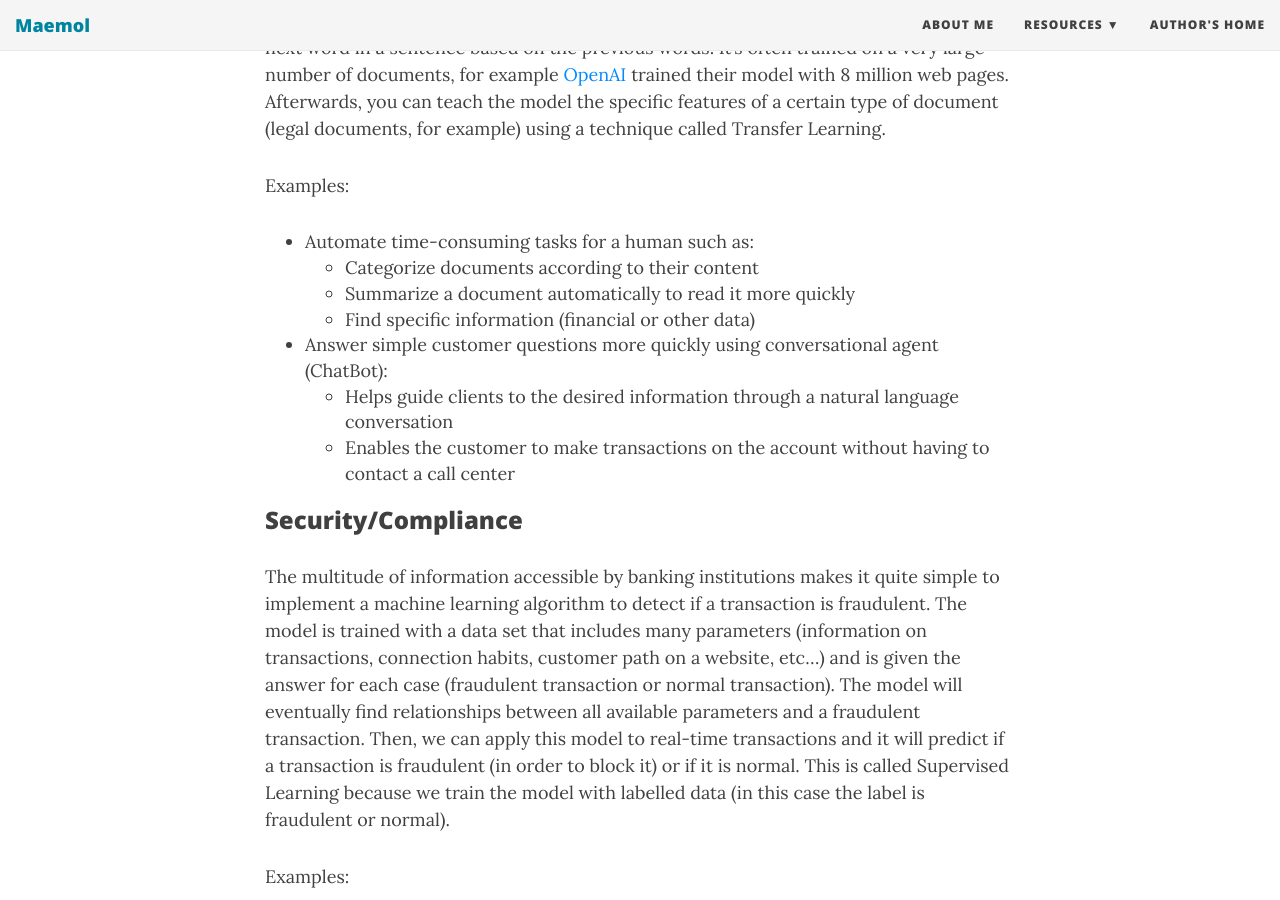
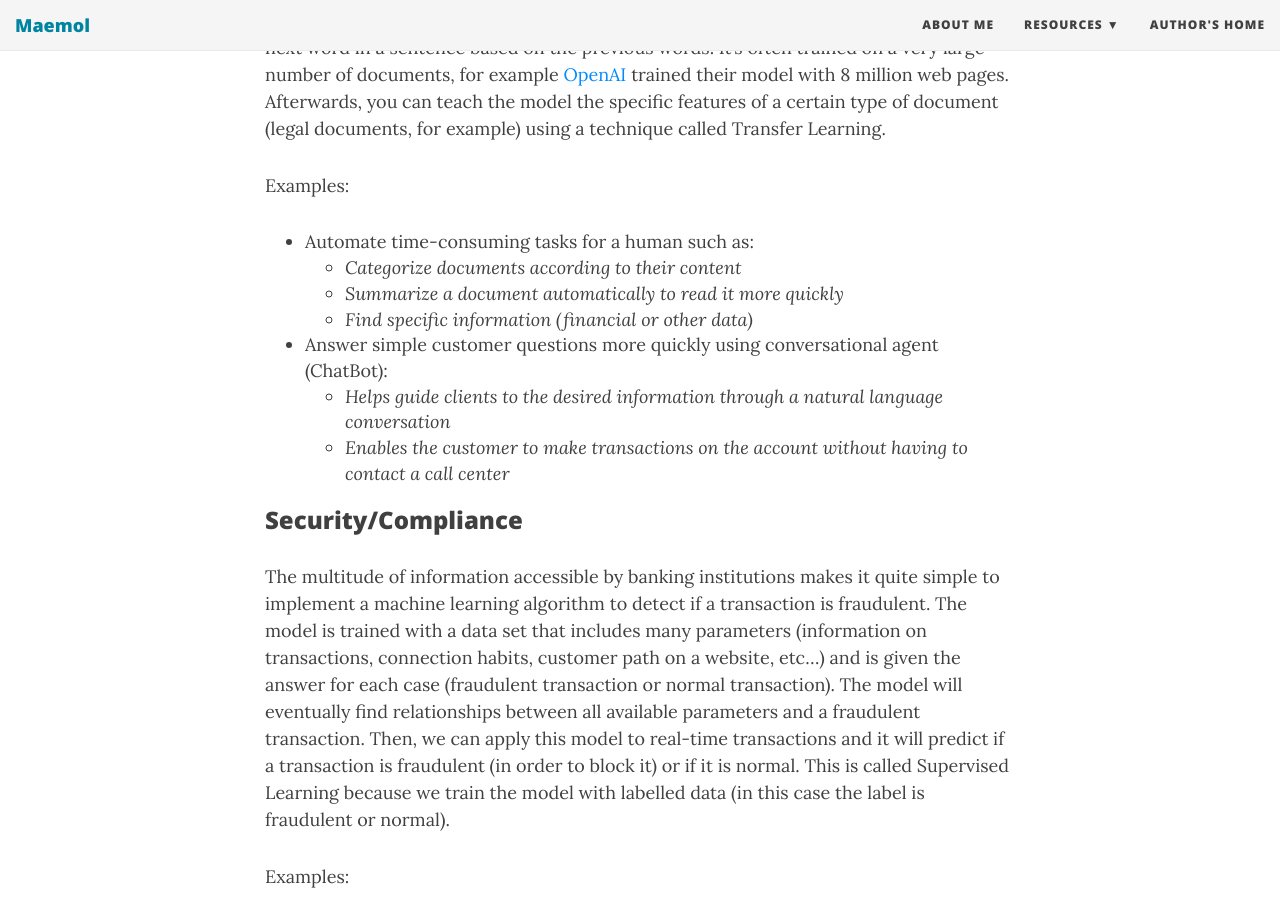
Before and after one commit to Maemol/maemol.github.io, a Jekyll site: the page built from _posts/2019-04-15-AI-FInance.md, in a window 1280 px wide and 900 px high, scrolled down 915 px. Built offline with Jekyll 4.4.1, drawn with Linux system fonts in a browser that asks for light colours; nearby versions of some CDN libraries.

```diff
--- a/_posts/2019-04-15-AI-FInance.md
+++ b/_posts/2019-04-15-AI-FInance.md
@@ -23,13 +23,12 @@ It's possible to extract essential data from documents or to have a program that
 
 Examples:
 - Automate time-consuming tasks for a human such as:
-    - Categorize documents according to their content
-    - Summarize a document automatically to read it more quickly
-    - Find specific information (financial or other data)
-
+    - *Categorize documents according to their content*
+    - *Summarize a document automatically to read it more quickly*
+    - *Find specific information (financial or other data)*
 - Answer simple customer questions more quickly using conversational agent (ChatBot):
-    - Helps guide clients to the desired information through a natural language conversation
-    - Enables the customer to make transactions on the account without having to contact a call center
+    - *Helps guide clients to the desired information through a natural language conversation*
+    - *Enables the customer to make transactions on the account without having to contact a call center*
 
 
 ### Security/Compliance
@@ -38,11 +37,10 @@ The multitude of information accessible by banking institutions makes it quite s
 
 Examples:
 - Detect fraud in real time
-    - Fraudulent transactions
-    - Fraudulent connections
-
+    - *Fraudulent transactions*
+    - *Fraudulent connections*
 - Anti-money laundering
-    - Identify suspicious behaviours using transaction history
+    - *Identify suspicious behaviours using transaction history*
 
 
 ### Insurance/Credit
@@ -61,10 +59,10 @@ Different approaches can be used to predict market movements. These algorithms a
 
 Examples:
 - Predict stock prices through different types of analysis
-    - Fundamental Analysis (based on the study of financial statements)
-    - Quantitative Analysis (based on probabilistic models)
-    - Technical Analysis (based on price history)
-    - Analysis based on external data (based on twitter, news, etc...)
+    - *Fundamental Analysis (based on the study of financial statements)*
+    - *Quantitative Analysis (based on probabilistic models)*
+    - *Technical Analysis (based on price history)*
+    - *Analysis based on external data (based on twitter, news, etc...)*
 - Markovian Decision-Making Process (MDP) for the Evaluation of Options
 
 
```
